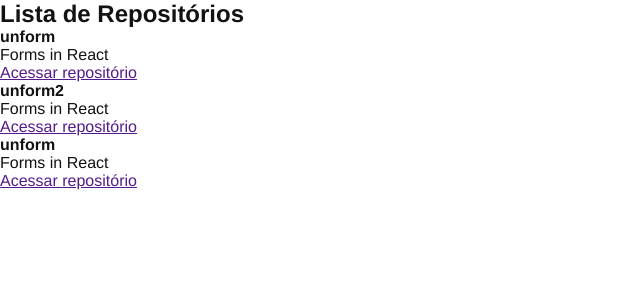
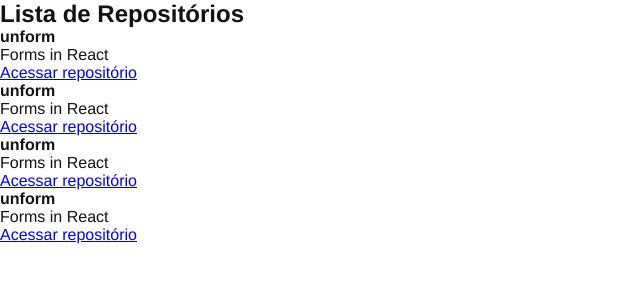
Before and after one commit to fillipeags/ignite-react, a React app: page / in a window 1280 px wide. Shown: the top 300 px of the page, without its empty margins (0-640 px from the left). Built offline with nearby package versions, Linux system fonts and the light colour scheme.

Commit message:
react props

```diff
--- /dev/null
+++ b/src/components/RepositoryItem.jsx
@@ -0,0 +1,13 @@
+export function RepositoryItem(props){
+  return (
+    <li>
+    <strong>{props.repository.name ?? 'Default'}</strong>
+    <p>{props.repository.description}</p>
+
+    <a href={props.repository.link}>
+      Acessar repositório
+    </a>
+    </li>
+
+  );
+}
--- a/src/components/RepositoryList.jsx
+++ b/src/components/RepositoryList.jsx
@@ -1,4 +1,10 @@
-const repositoryName = "unform2";
+import { RepositoryItem } from "./RepositoryItem";
+
+const repository = {
+  name: "unform",
+  description: "Forms in React",
+  link: "https://github.com/unform/unform"
+}
 
 export function RepositoryLIst(){
   return (
@@ -6,26 +12,10 @@
       <h1>Lista de Repositórios</h1>
 
       <ul>
-        <li>
-          <strong>unform</strong>
-          <p>Forms in React</p>
-
-          <a href="">Acessar repositório</a>
-        </li>
-
-        <li>
-          <strong>{repositoryName}</strong>
-          <p>Forms in React</p>
-
-          <a href="">Acessar repositório</a>
-        </li>
-
-        <li>
-          <strong>unform</strong>
-          <p>Forms in React</p>
-
-          <a href="">Acessar repositório</a>
-        </li>
+        <RepositoryItem repository={repository}/>
+        <RepositoryItem repository={repository}/>
+        <RepositoryItem repository={repository}/>
+        <RepositoryItem repository={repository}/>
       </ul>
     </section>
   );
```
